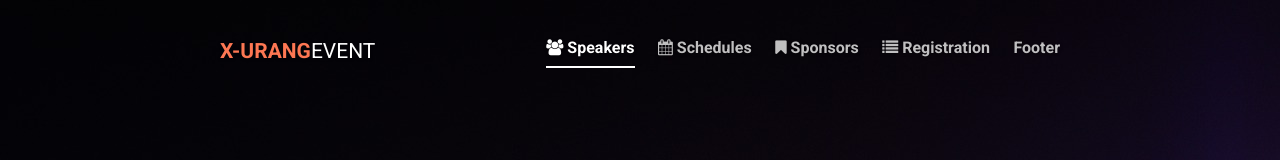
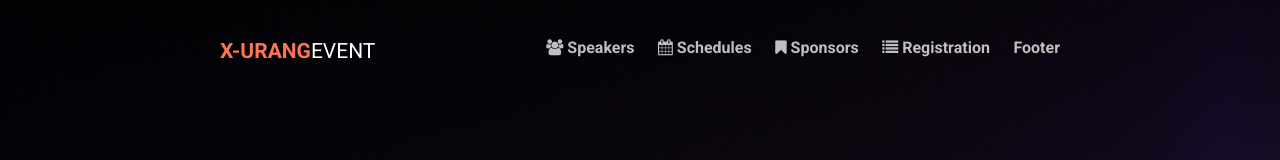
Before and after one commit to cjlabs/event-landingpage, a website: page index.html in a window 1280 px wide. Shown: the top 160 px of the page. Drawn offline with Linux system fonts and the light colour scheme.

Commit message:
update layout

```diff
--- a/index.html
+++ b/index.html
@@ -36,7 +36,7 @@
               <h3 class="masthead-brand"><b>x-urang</b><span class="light">event</span></h3>
               <nav>
                 <ul class="nav masthead-nav">
-                  <li class="active"><a href="#"><span class="fa fa-users"></span> Speakers</a></li>
+                  <li><a href="#"><span class="fa fa-users"></span> Speakers</a></li>
                   <li><a href="#"><span class="fa fa-calendar"></span> Schedules</a></li>
                   <li><a href="#"><span class="fa fa-bookmark"></span> Sponsors</a></li>
                   <li><a href="#"><span class="fa fa-list"></span>  Registration</a></li>
```
